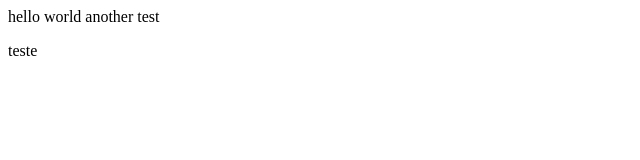
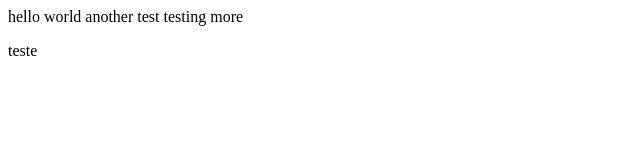
Before and after one commit to Silencepls/FreeCodeCamp-Exercise, a plain HTML site: page index.html in a window 1280 px wide. Shown: the whole page, without its empty margins (0-640 px from the left). Drawn offline with Linux system fonts and the light colour scheme.

Commit message:
about branch

```diff
--- a/index.html
+++ b/index.html
@@ -8,6 +8,7 @@
 </head>
 <body>
     hello world another test
+    testing more
     <p>teste</p>
 </body>
 </html>
```
